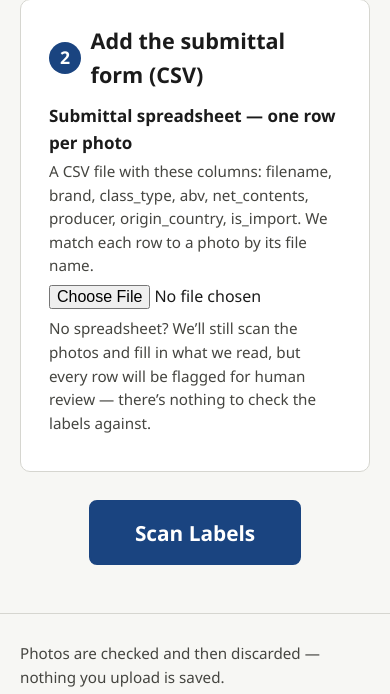
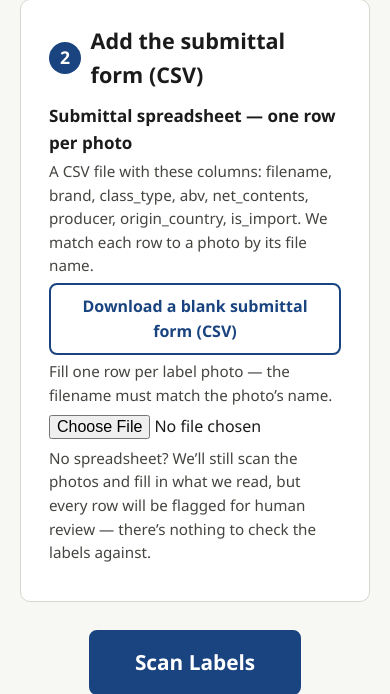
Before and after one commit to rscolling/TTB-Label-Verify, a FastAPI app: page / in a window 390 px wide. Shown: the part 709-1403 px from the top of the page. Run offline with FastAPI, Linux system fonts and the light colour scheme; some libraries are stand-ins or nearby versions.

Commit message:
fix(ui): audit drift fix — restore per-label elapsed time + blank submittal-form template
Two surgical fixes from the compliance audit, no other changes:

1. Per-label elapsed time (R2 drift, highest severity): the WP5 worksheet
   dropped the per-result elapsed time. Restored as a narrow "Time" column
   per row ("4.9s", data-label for mobile stacked cards), in the drill-down
   header ("Scanned 2026-07-18 19:42:07 · 4.9s"), and as a numeric
   one-decimal processing_seconds column in the CSV export. Sourced from the
   frozen API's existing processing_time_ms; the batch-total banner stays.

2. Blank submittal-form affordance (R5 drift): with the typed form gone,
   checking one label required hand-authoring the 8-column CSV. Added a
   client-side "Download a blank submittal form (CSV)" button next to the
   upload slot (exact batch-manifest header + one fictional example row,
   same UTF-8 BOM/quoting/CRLF hygiene as the export) plus a plain-language
   helper sentence. No new endpoint.

Tests: worksheet/panel/CSV assertions updated and template download +
round-trip e2e added (BUILD-owned files only; tests/qa untouched).
Suite: 310 passed, 16 failed — exactly the known-red old-UI qa2/qa3 e2e
tests awaiting QA re-baseline.

Co-Authored-By: Claude Fable 5 <noreply@anthropic.com>

```diff
--- a/app/static/app.js
+++ b/app/static/app.js
@@ -22,7 +22,7 @@
 (function () {
   var CHUNK_SIZE = 10;   // labels per request: real progress ticks, bounded requests
   var MAX_FILES = 300;   // mirrors the server's batch cap
-  var COLUMN_COUNT = 12; // serial, time, photo, 7 fields, score, result (with Review button)
+  var COLUMN_COUNT = 13; // serial, scanned-at, elapsed time, photo, 7 fields, score, result (with Review button)
 
   var FIELD_ORDER = [
     "brand", "class_type", "abv", "net_contents",
@@ -89,6 +89,7 @@
   var timing = document.getElementById("timing");
   var worksheetBody = document.getElementById("worksheet-body");
   var downloadButton = document.getElementById("download-csv");
+  var templateButton = document.getElementById("template-download");
 
   var selectedFiles = [];
   var csvFile = null;
@@ -215,6 +216,20 @@
   function isoStamp(date) {      // "2026-07-18T19:42:07" — ISO 8601 local
     var p = stampParts(date);
     return p.date + "T" + p.time;
+  }
+
+  /* Per-label elapsed time (R2: the elapsed time is displayed on every
+     result). Sourced from the server's per-label processing_time_ms — the
+     API shapes already carry it; error entries have none. */
+
+  function elapsedSecondsValue(entry) {  // "4.9" (one decimal) or null
+    if (!entry || typeof entry.processing_time_ms !== "number") { return null; }
+    return (entry.processing_time_ms / 1000).toFixed(1);
+  }
+
+  function elapsedSecondsText(entry) {   // "4.9s" or null
+    var value = elapsedSecondsValue(entry);
+    return value === null ? null : value + "s";
   }
 
   /* ---------- row scoring (client-derived; API shapes untouched) ---------- */
@@ -344,6 +359,12 @@
     timeTd.setAttribute("data-label", "Scanned at");
     timeTd.textContent = displayStamp(row.scannedAt);
     tr.appendChild(timeTd);
+
+    var elapsedTd = document.createElement("td");
+    elapsedTd.className = "elapsed-cell";
+    elapsedTd.setAttribute("data-label", "Time");
+    elapsedTd.textContent = elapsedSecondsText(row.entry) || "—";
+    tr.appendChild(elapsedTd);
 
     var photoTd = document.createElement("td");
     photoTd.className = "photo-cell";
@@ -535,7 +556,9 @@
     header.appendChild(title);
     var stamp = document.createElement("p");
     stamp.className = "detail-stamp";
-    stamp.textContent = "Scanned " + displayStamp(row.scannedAt);
+    var elapsed = elapsedSecondsText(row.entry);
+    stamp.textContent = "Scanned " + displayStamp(row.scannedAt) +
+      (elapsed ? " · " + elapsed : "");
     header.appendChild(stamp);
     var close = document.createElement("button");
     close.type = "button";
@@ -646,7 +669,7 @@
   }
 
   function buildCsv(exportRows) {
-    var header = ["serial", "filename", "scan_timestamp", "pass_fail", "score"];
+    var header = ["serial", "filename", "scan_timestamp", "processing_seconds", "pass_fail", "score"];
     FIELD_ORDER.forEach(function (key) {
       header.push(key + "_verdict");
       header.push(key + "_reason");
@@ -659,6 +682,7 @@
         row.serial,
         row.filename,
         isoStamp(row.scannedAt),
+        elapsedSecondsValue(row.entry) || "",
         STATUSES[row.status].badge,
         csvScore(row)
       ];
@@ -679,15 +703,42 @@
     return "﻿" + lines.join("\r\n") + "\r\n";
   }
 
-  downloadButton.addEventListener("click", function () {
-    var blob = new Blob([buildCsv(rows)], { type: "text/csv;charset=utf-8" });
+  function downloadCsvText(text, filename) {
+    var blob = new Blob([text], { type: "text/csv;charset=utf-8" });
     var link = document.createElement("a");
     link.href = URL.createObjectURL(blob);
-    link.download = "label-scan-worksheet.csv";
+    link.download = filename;
     document.body.appendChild(link);
     link.click();
     document.body.removeChild(link);
     URL.revokeObjectURL(link.href);
+  }
+
+  downloadButton.addEventListener("click", function () {
+    downloadCsvText(buildCsv(rows), "label-scan-worksheet.csv");
+  });
+
+  /* ---------- blank submittal-form template (client-side, no endpoint) ----------
+     With the typed form gone, checking even one label needs the 8-column
+     submittal CSV. This hands the user a correct starting point: the exact
+     batch-manifest header plus one obviously-fictional example row. Same CSV
+     hygiene as the export: UTF-8 BOM, all cells quoted, CRLF. */
+
+  var TEMPLATE_HEADER = [
+    "filename", "brand", "class_type", "abv", "net_contents",
+    "producer", "origin_country", "is_import"
+  ];
+  var TEMPLATE_EXAMPLE = [
+    "my-label-photo.png", "Example Brand", "Kentucky Straight Bourbon Whiskey",
+    "45%", "750 mL", "Example Distilling Co., 123 Main St, Anytown KY", "", "false"
+  ];
+
+  templateButton.addEventListener("click", function () {
+    var lines = [
+      TEMPLATE_HEADER.map(csvCell).join(","),
+      TEMPLATE_EXAMPLE.map(csvCell).join(",")
+    ];
+    downloadCsvText("﻿" + lines.join("\r\n") + "\r\n", "blank-submittal-form.csv");
   });
 
   /* ---------- submit: chunked requests for real progress ---------- */
--- a/app/static/index.html
+++ b/app/static/index.html
@@ -46,6 +46,12 @@
           <p class="field-hint" id="csv-hint">
             A CSV file with these columns: filename, brand, class_type, abv, net_contents,
             producer, origin_country, is_import. We match each row to a photo by its file name.
+          </p>
+          <p class="template-row">
+            <button type="button" id="template-download" class="button button-secondary">Download a blank submittal form (CSV)</button>
+          </p>
+          <p class="field-hint">
+            Fill one row per label photo &mdash; the filename must match the photo&rsquo;s name.
           </p>
           <input type="file" id="csv-input" accept=".csv,text/csv" aria-describedby="csv-hint">
           <p id="csv-status" class="field-hint" hidden></p>
@@ -96,6 +102,7 @@
             <tr>
               <th scope="col">Serial</th>
               <th scope="col">Scanned at</th>
+              <th scope="col">Time</th>
               <th scope="col">Photo</th>
               <th scope="col">Brand name</th>
               <th scope="col">Kind of drink</th>
--- a/app/static/styles.css
+++ b/app/static/styles.css
@@ -155,6 +155,9 @@ main { padding-top: 2rem; }
 }
 
 #csv-status { font-weight: 600; color: var(--accent-dark); }
+
+/* The blank-submittal-form download sits with the CSV slot, quietly. */
+.template-row { margin: 0.35rem 0; }
 
 #csv-clear { margin: 0.25rem 0 0.75rem; }
 
@@ -361,6 +364,13 @@ main { padding-top: 2rem; }
 .flag { color: var(--bad-ink); }
 
 .time-cell {
+  white-space: nowrap;
+  font-variant-numeric: tabular-nums;
+  color: var(--ink-soft);
+}
+
+/* Per-label elapsed time (R2): narrow, numeric, calm. */
+.elapsed-cell {
   white-space: nowrap;
   font-variant-numeric: tabular-nums;
   color: var(--ink-soft);
```
Also changed, not shown: tests/test_e2e_batch_ui.py (+86 -4 lines), tests/test_e2e_ui.py (+17 -2 lines), tests/test_ui.py (+10 -1 lines).
